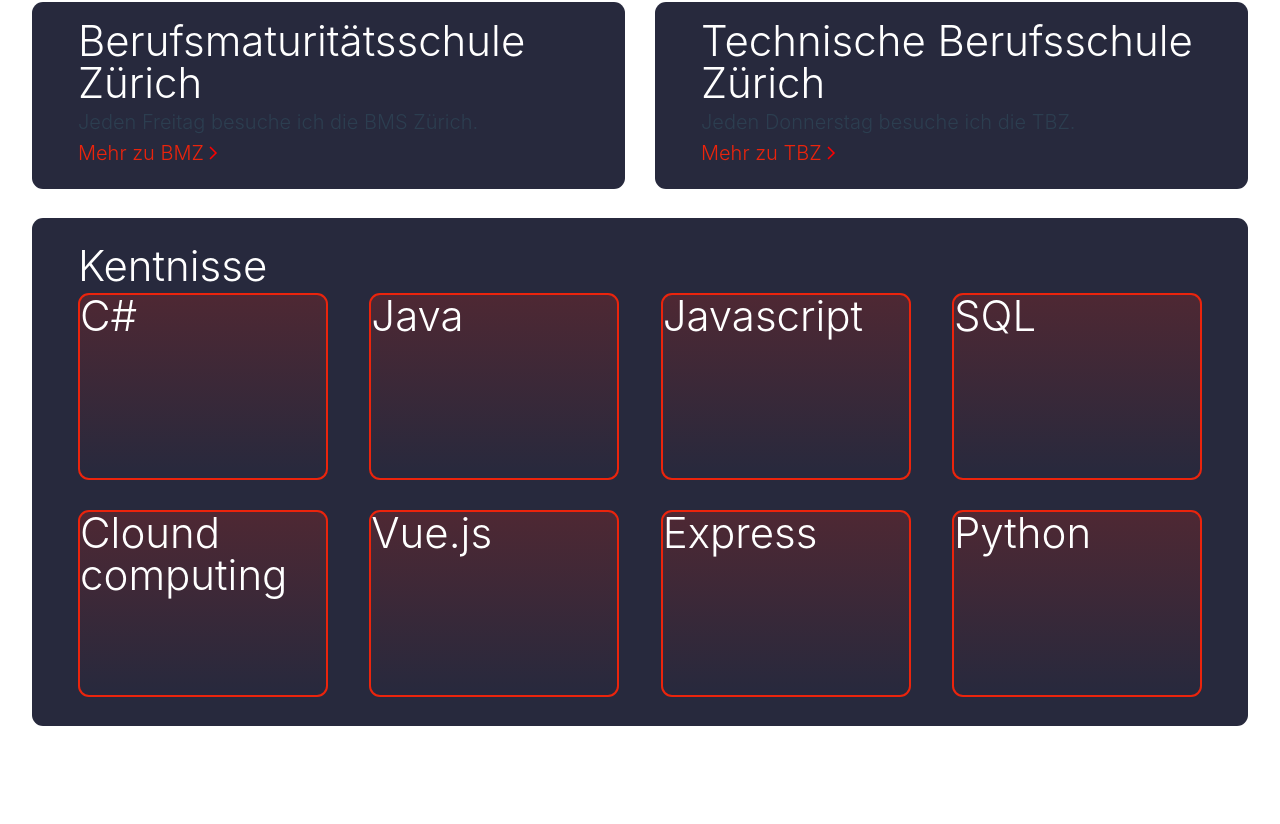
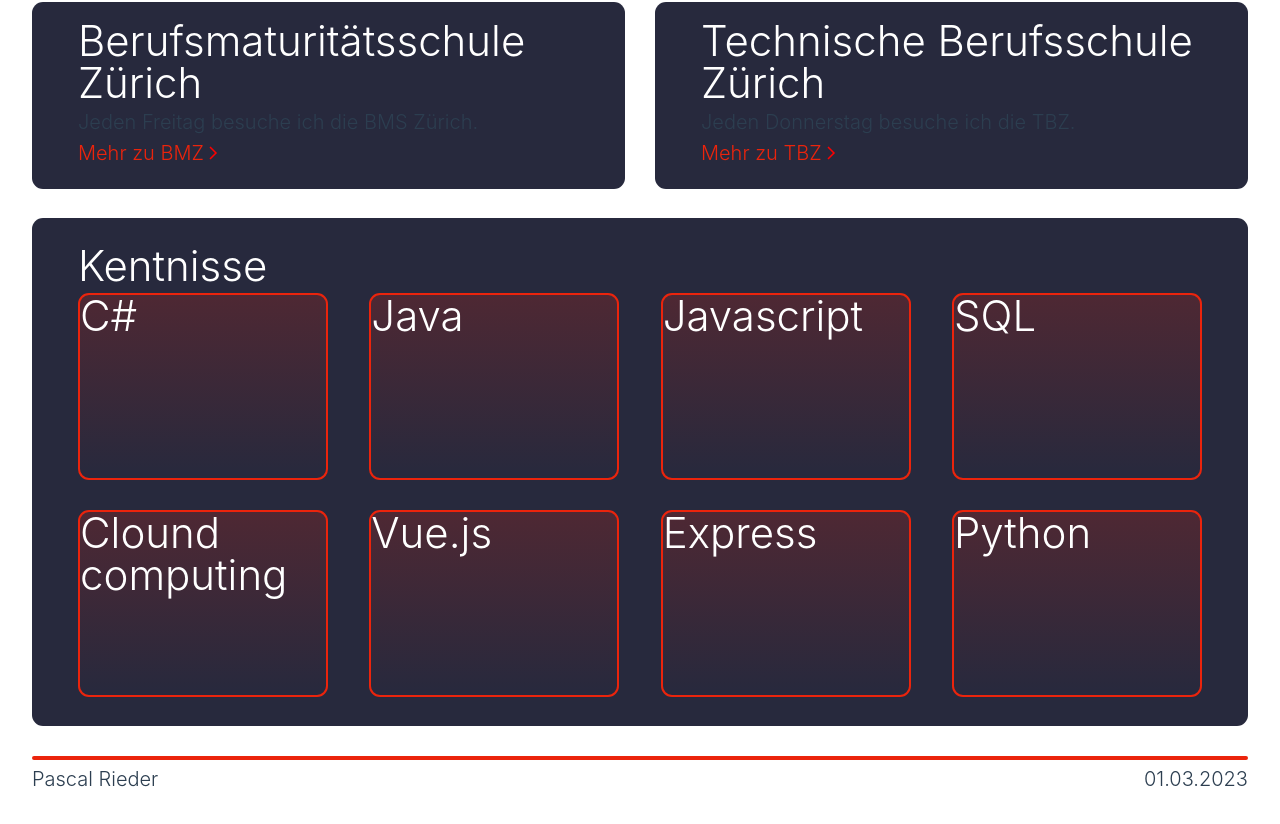
Before and after one commit to Pascal1414/Personal-Website, a Vue app: page / in a window 1280 px wide. Shown: the part 288-1112 px from the top of the page. Before the commit the page ends 1014 px from the top, so only its background shows below. Built offline with nearby package versions, Linux system fonts and the light colour scheme.

Commit message:
Create FooterView

```diff
--- a/index.html
+++ b/index.html
@@ -1,13 +1,16 @@
 <!DOCTYPE html>
 <html lang="en">
+
 <head>
   <meta charset="UTF-8">
   <link rel="icon" href="/favicon.ico">
   <meta name="viewport" content="width=device-width, initial-scale=1.0">
-    <title>Vite App</title>
+  <title>About Me</title>
 </head>
+
 <body>
   <div id="app"></div>
   <script type="module" src="/src/main.ts"></script>
 </body>
+
 </html>
--- a/src/App.vue
+++ b/src/App.vue
@@ -1,12 +1,15 @@
 <script setup lang="ts">
-import { RouterLink, RouterView } from 'vue-router'
 import HeaderView from './views/HeaderView.vue'
 import SchoolView from './views/SchoolView.vue'
 import ItemView from './views/ItemView.vue'
+import FooterView from './views/FooterView.vue'
 </script>
 
 <template>
   <header>
+
+  </header>
+  <main>
     <HeaderView title="Pascal Rieder"
       content="Ich heisse Pascal und bin 17 Jahre alt. Aktuell wohne ich in Greifensee und bin im 2. Lehrjahr als Informatiker Applikationsentwickler." />
 
@@ -18,7 +21,10 @@
     </div>
     <ItemView />
 
-  </header>
+  </main>
+  <footer>
+    <FooterView />
+  </footer>
 </template>
 
 <style scoped>
--- /dev/null
+++ b/src/views/FooterView.vue
@@ -0,0 +1,25 @@
+<template>
+    <hr>
+    <div class="footline">
+        <p>Pascal Rieder</p>
+        <p>01.03.2023</p>
+    </div>
+</template>
+
+<script lang="ts">
+
+</script>
+
+<style scoped>
+hr {
+    border: 2px solid #EB240C;
+    border-radius: 4px;
+    margin-top: 30px;
+}
+
+.footline {
+    padding-top: 7px;
+    display: flex;
+    justify-content: space-between;
+}
+</style>
--- a/src/views/KnowledgeItem.vue
+++ b/src/views/KnowledgeItem.vue
@@ -19,7 +19,6 @@
         },
         mouseLeave(event) {
             this.message = `<h1 class="content">${this.title}</h1>`;
-
         }
     }
 });
```
Lines whose indentation alone changed are shown as unchanged.
